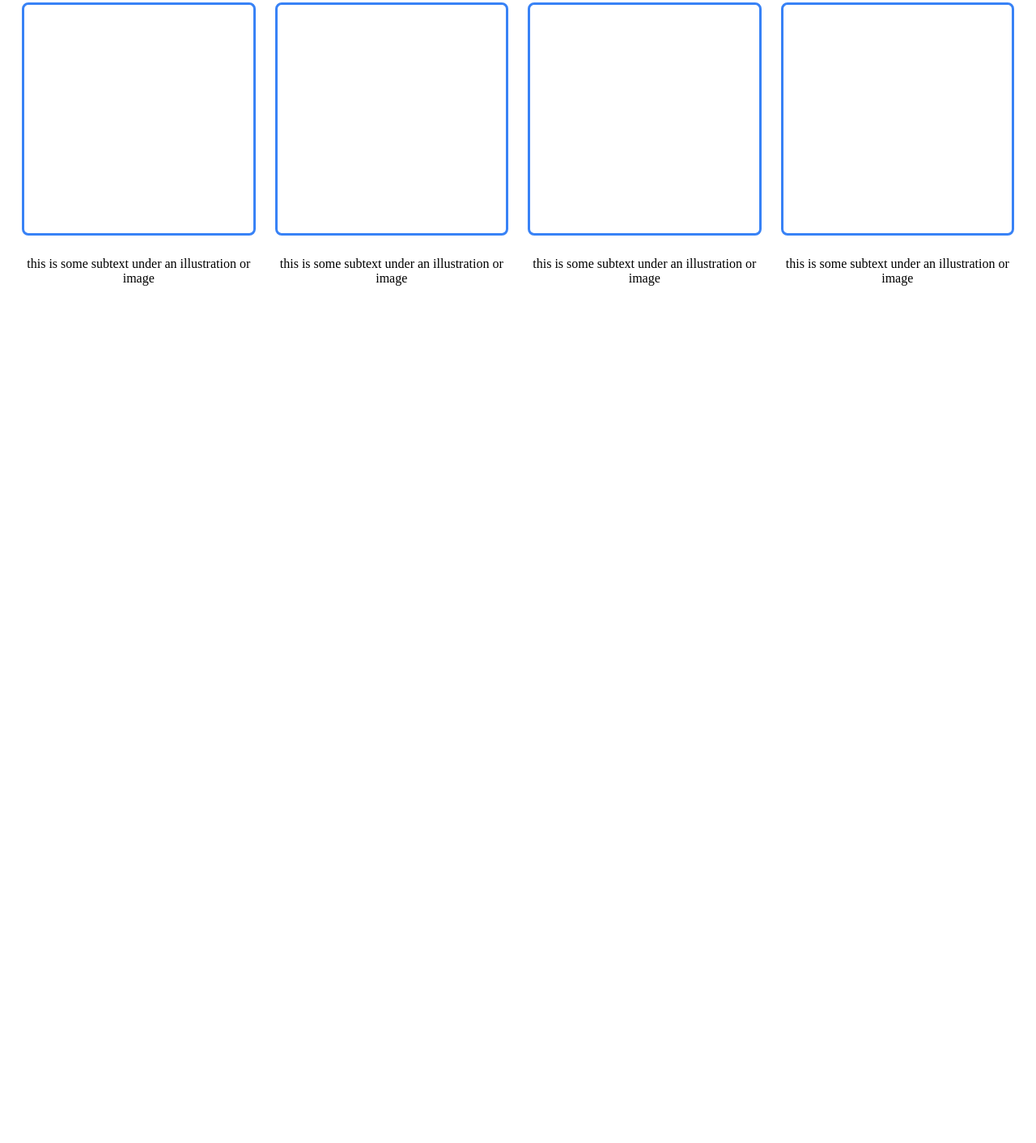
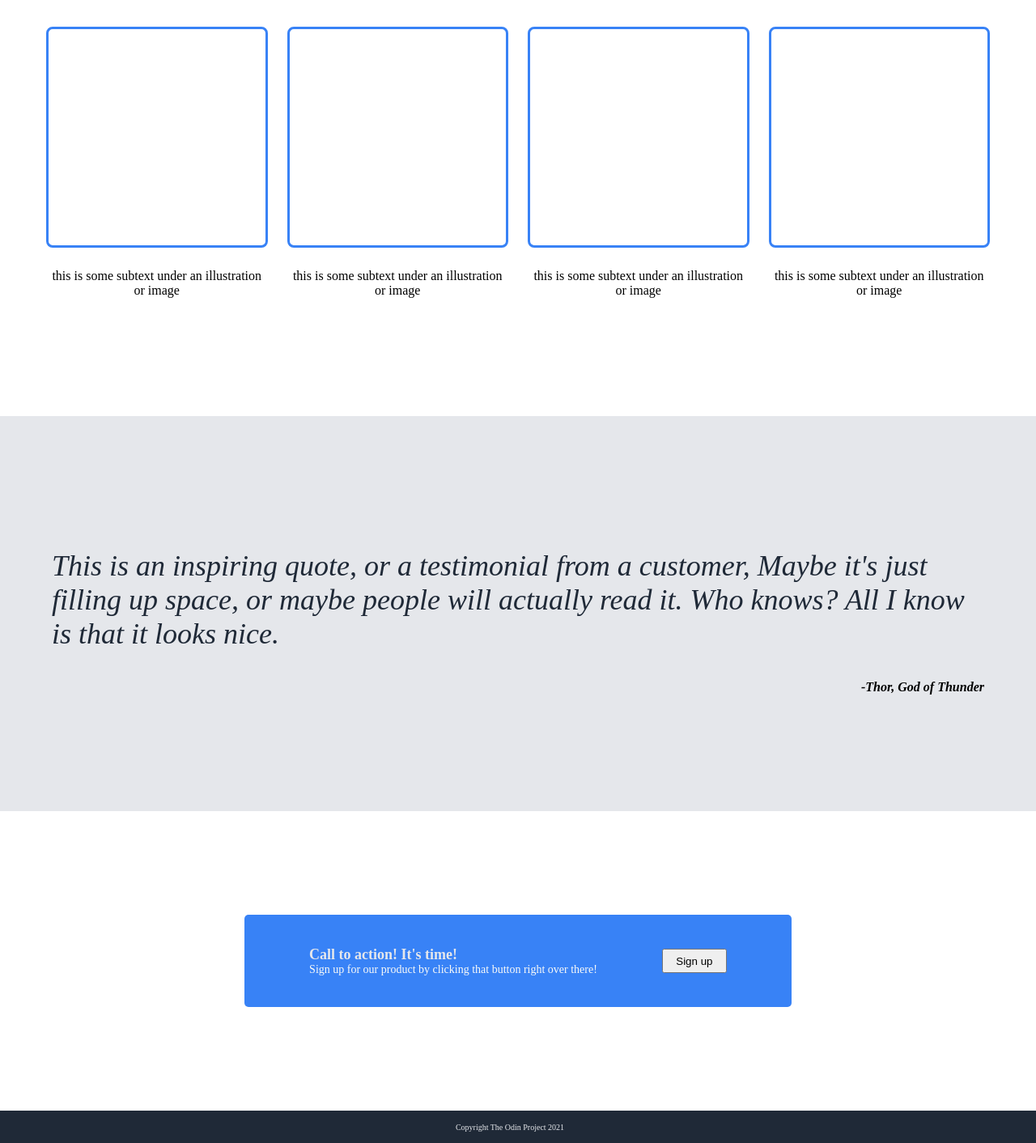
Before and after one commit to MatthewI1/odin-landing-page, a plain HTML site: page index.html in a window 1280 px wide. Shown: the part 746-2158 px from the top of the page at 81% size. Before the commit the page ends 1153 px from the top, so only its background shows below. Drawn offline with Linux system fonts and the light colour scheme.

Commit message:
all elements added

```diff
--- a/index.html
+++ b/index.html
@@ -45,8 +45,21 @@
             </div>
         </div>
     </div>
-    <div class="engage"></div>
-    <div class="action"></div>
-    <div class="footer"></div>
+    <div class="quote-section">
+        <p class="quote quote-text">This is an inspiring quote, or a testimonial from a customer, Maybe it's just filling up space, or maybe people will actually read it. Who knows? All I know is that it looks nice.</p>
+        <p class="quote quote-attr">-Thor, God of Thunder</p>
+    </div>
+    <div class="action-container">
+        <div class="action">
+            <div class="action-text">
+                <p class="mini-header">Call to action! It's time!</p>
+                <p class="mini-text">Sign up for our product by clicking that button right over there!</p>
+            </div>
+            <button id="action-button">Sign up</button>
+        </div>
+    </div>
+    <footer>
+        Copyright The Odin Project 2021
+    <footer>
 </body>
 </html>
--- a/style.css
+++ b/style.css
@@ -2,6 +2,7 @@ body {
     margin-top: 0%;
     margin-left: 0%;
     margin-right: 0%;
+    margin-bottom: 0;
 }
 
 header {
@@ -73,12 +74,13 @@ header {
     align-items: center;
     gap: 30px;
     padding: 30px;
+    padding-bottom: 100px;
 }
 
 .info-boxes {
     display: flex;
     gap:30px;
-
+    padding: 30px;
 
 }
 
@@ -88,6 +90,7 @@ header {
     align-items: center;
     flex-shrink: 1;
     gap:10px;
+
 }
 
 .info-set > .img {
@@ -106,6 +109,77 @@ header {
     text-align: center;
 }
 
+.quote-section {
+    padding: 10% 5%;
+    background-color: #e5e7eb;
+}
+
+.quote.quote-attr {
+    font-weight: bold;
+    font-size: medium;
+    text-align: end;
+    color:black
+}
+
+.quote {
+    color: #1f2937;
+    font-size: 36px;
+    font-style: italic;
+    font-weight: 100;
+}
+
+/* CALAL TO ACTION */
+.action-container {
+    display:flex;
+    justify-content: center;
+    align-items: center;
+
+}
+
+.action {
+    background-color: #3882f6;
+    border-radius: 5px;
+    display: flex;
+    padding: 3% 80px;
+    margin: 10%;
+    gap: 80px;
+    align-items: center;
+}
+.action > .action-text > .mini-header {
+    font-size: 18px;
+    color: #e5e7eb;
+    font-weight: 600;
+    margin: 0;
+}
+.action > .action-text > .mini-text {
+    font-size: 14px;
+    color: #f9faf8;
+    margin: 0;
+}
+
+.button-container {
+    display: flex;
+    justify-content: center;
+    align-items: center;
+}
+
+#action-button {
+    width: 80px;
+    height: 30px;
+}
+
+/* FOOTER */
+footer {
+    background-color: #1f2937;
+    display: flex;
+    align-items: center;
+    justify-content: center;
+    color: #e5e7eb;
+    margin: 0;
+    padding: 10px;
+    font-size: x-small;
+}
+
 ul {
     list-style-type: none
 }
```
